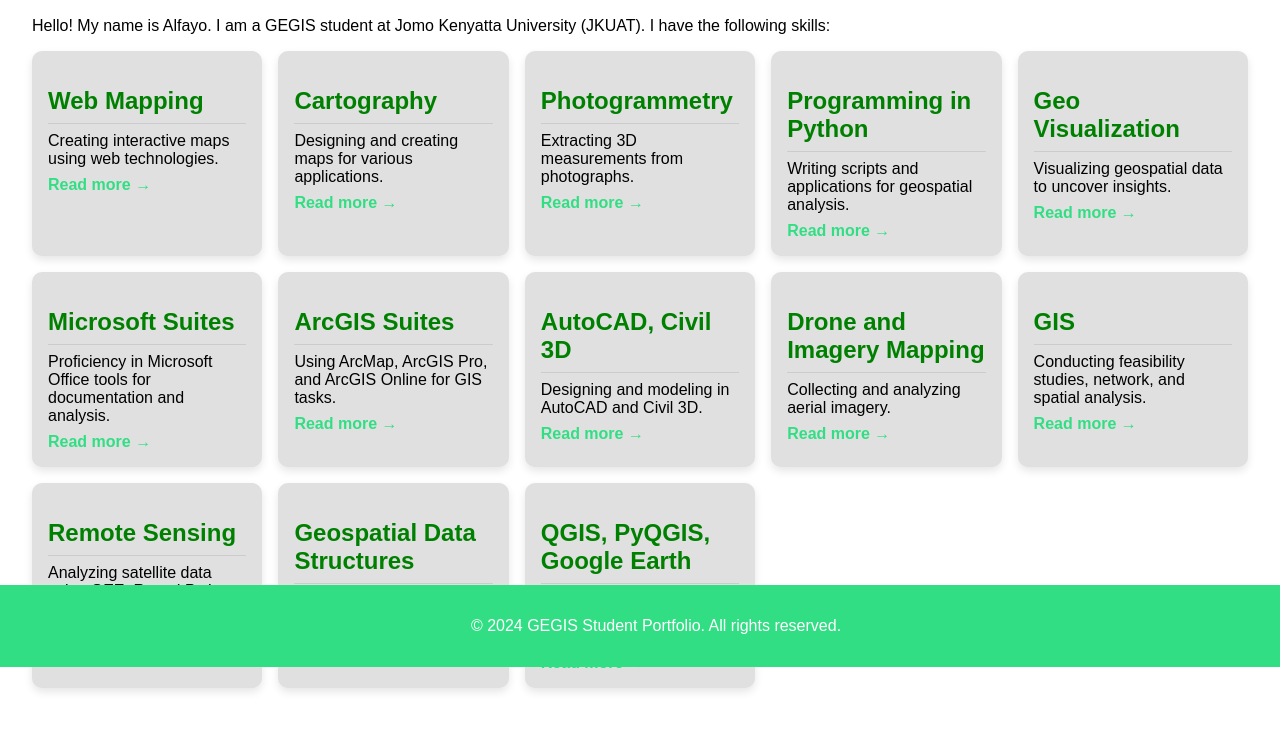
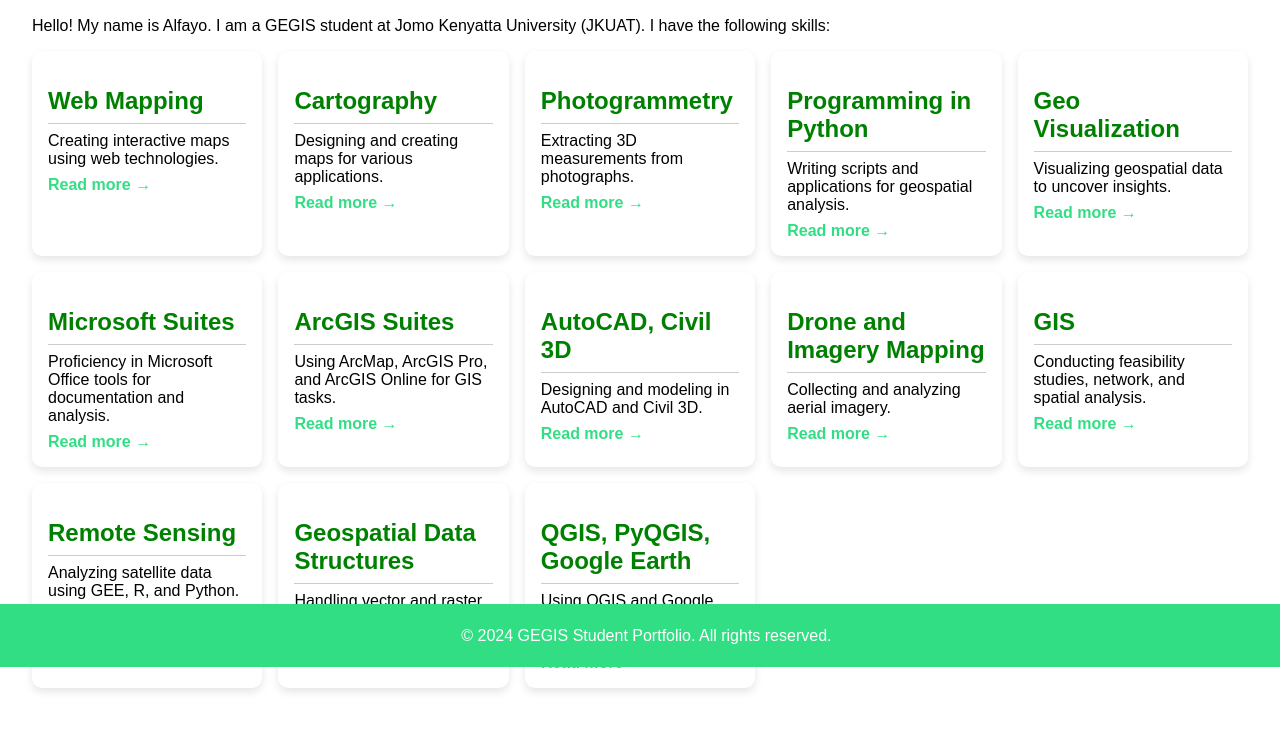
Before and after one commit to Omayio1/assignment1, a plain HTML site: page about.html in a window 1280 px wide. Shown: the part 133-864 px from the top of the page. Drawn offline with Linux system fonts and the light colour scheme.

Commit message:
Update styles.css

```diff
--- a/styles.css
+++ b/styles.css
@@ -127,7 +127,7 @@ footer {
   background-color: #32de84;
   color: white;
   text-align: center;
-  padding: 1rem;
+  padding: 0.4rem;
   position: fixed;
   width: 100%;
   bottom: 0;
@@ -140,7 +140,7 @@ footer {
 }
 
 .skill-box {
-  background-color: #e0e0e0;
+  background-color: #fff;
   border-radius: 10px;
   padding: 1rem;
   box-shadow: 0 4px 8px rgba(0, 0, 0, 0.1);
```
